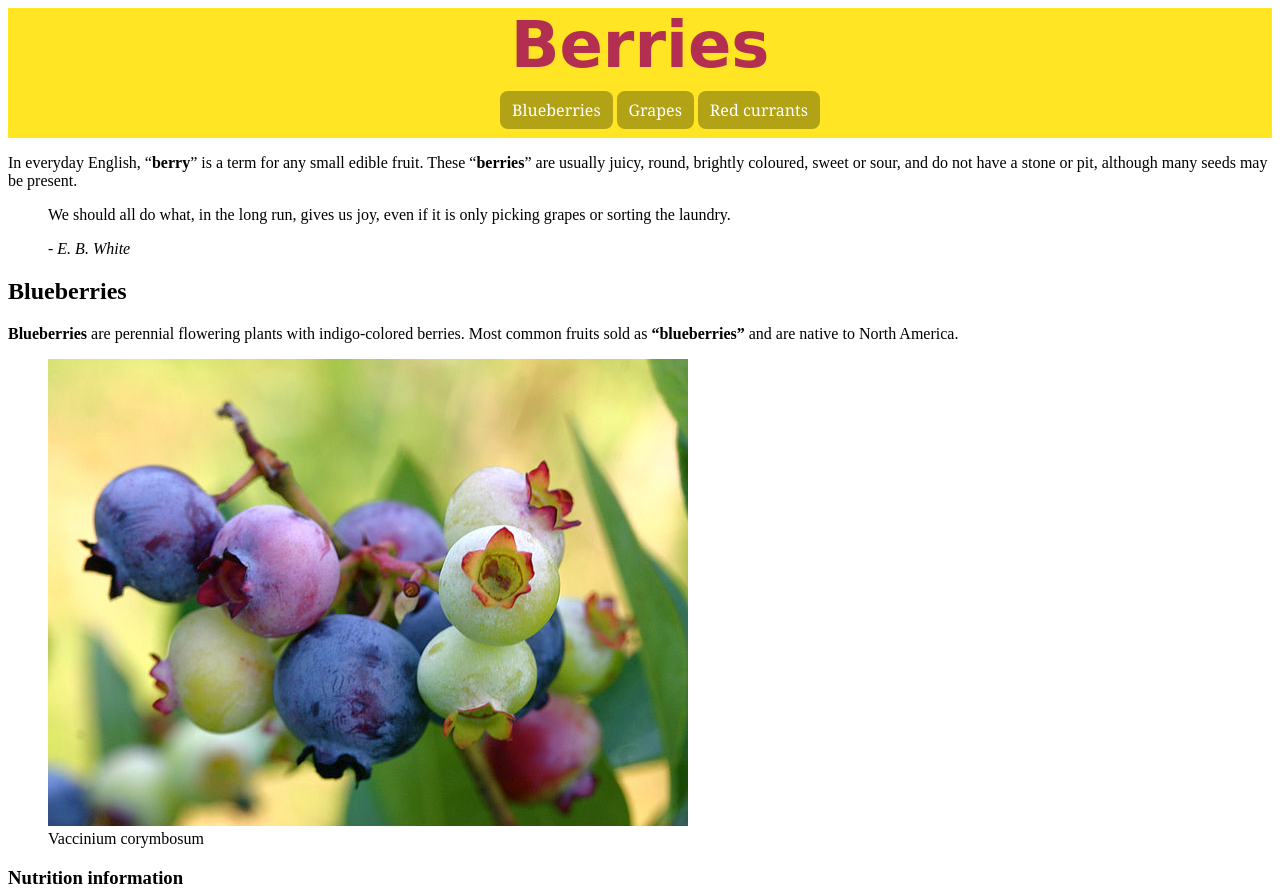
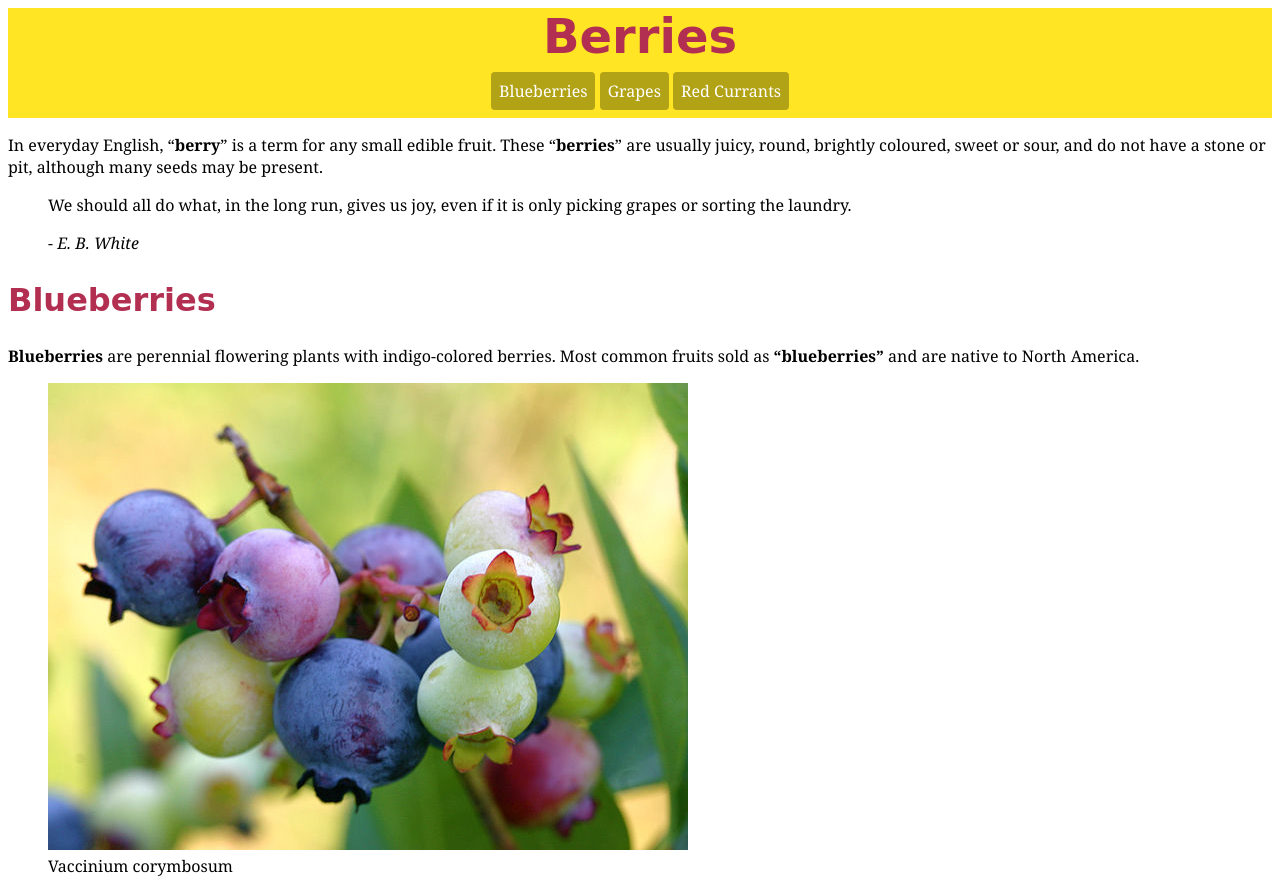
Before and after one commit to ashtastic/dsn1674-project-1, a plain HTML site: page index.html in a window 1280 px wide. Shown: the top 892 px of the page. Drawn offline with Linux system fonts and the light colour scheme.

Commit message:
Properly formatted the nav list

```diff
--- a/css/main.css
+++ b/css/main.css
@@ -1,7 +1,7 @@
 h1 {
 	color: #b32f52;
 	font-family:'Sigmar One', cursive;
-	font-size: 4em;
+	font-size: 3em;
 	text-align: center;
 	background-color: #ffe524;
 	display: block;
@@ -10,29 +10,43 @@ h1 {
 }
 
 nav {
-	display: block;
 	background-color: #ffe524;
 	text-align: center;
-	padding: 1px;
 }
 
 nav ol {
-	list-style-type: none;
-	text-align: center;
+	padding: 0;
+	margin: 0;
 }
 
 nav li {
-	display: inline;
-	margin-left: auto;
-	margin-right: auto;
+	display: inline-block;
+	padding: 1em 0;
 }
 
 nav a {
-	display: inline block;
-	padding: 0.5em 0.75em;
+	display: inline;
+	width: 6em;
+	padding: 0.5em;
+	text-decoration: none;
 	color: white;
 	font-family: 'Georgia', serif;
-	text-decoration: none;
+	font-size: 1em;
 	background-color: #b2a215;
-	border-radius: 8px;
+	border-radius: 4px;
 }
+
+body {
+	font-family: 'Georgia', serif;
+	text-align: left;
+}
+
+b {
+	font-style: none;
+}
+
+h2 {
+	font-family: 'Sigmar One', cursive;
+	font-size: 2em;
+	color: #b32f52;
+}
--- a/index.html
+++ b/index.html
@@ -14,7 +14,7 @@
 			<ol>
 				<li><a href="#blueberries">Blueberries</a></li>
 				<li><a href="#grapes">Grapes</a></li>
-				<li><a href="#red-currants">Red currants</a></li>
+				<li><a href="#red-currants">Red Currants</a></li>
 			</ol>
 		</nav>
 	</header>
```
